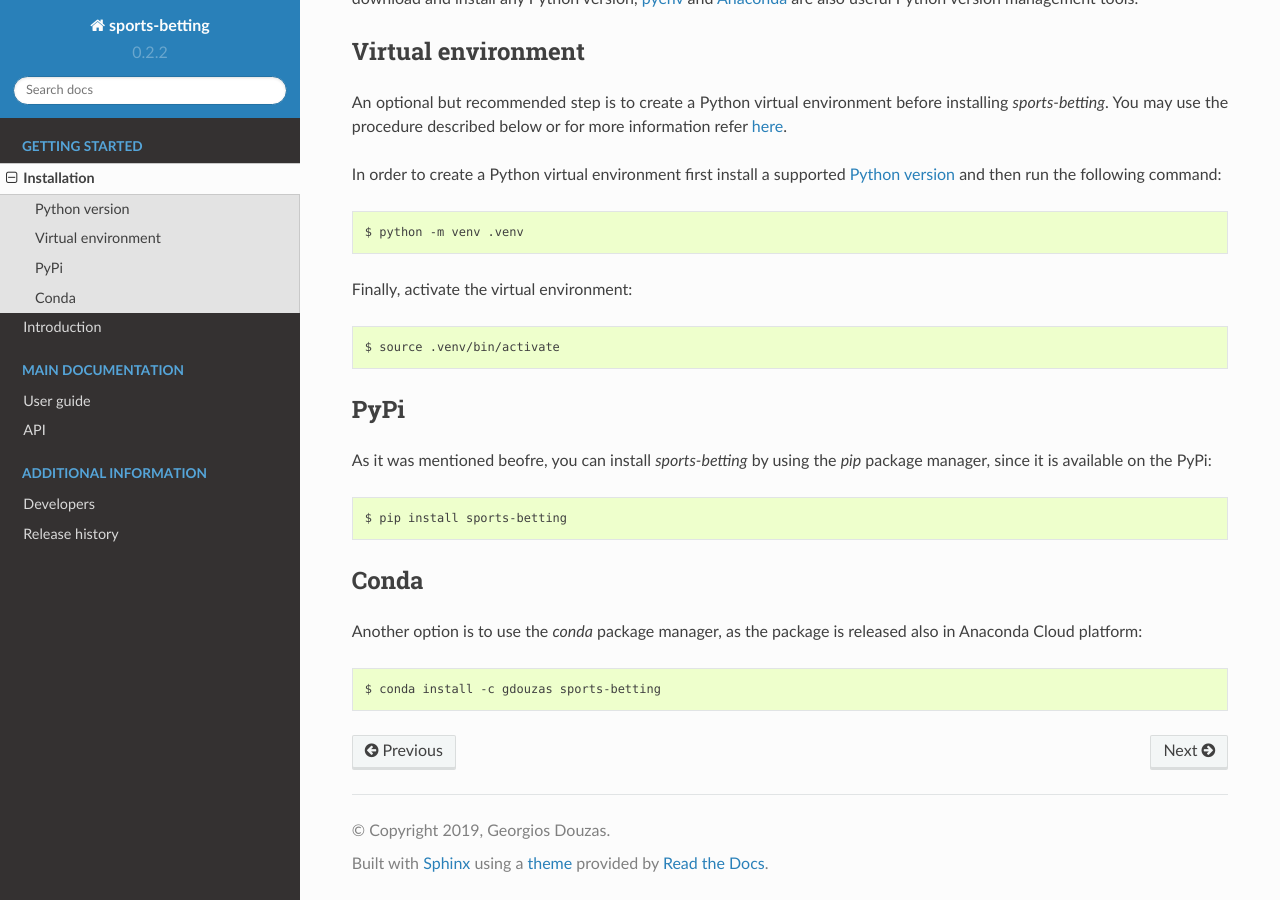
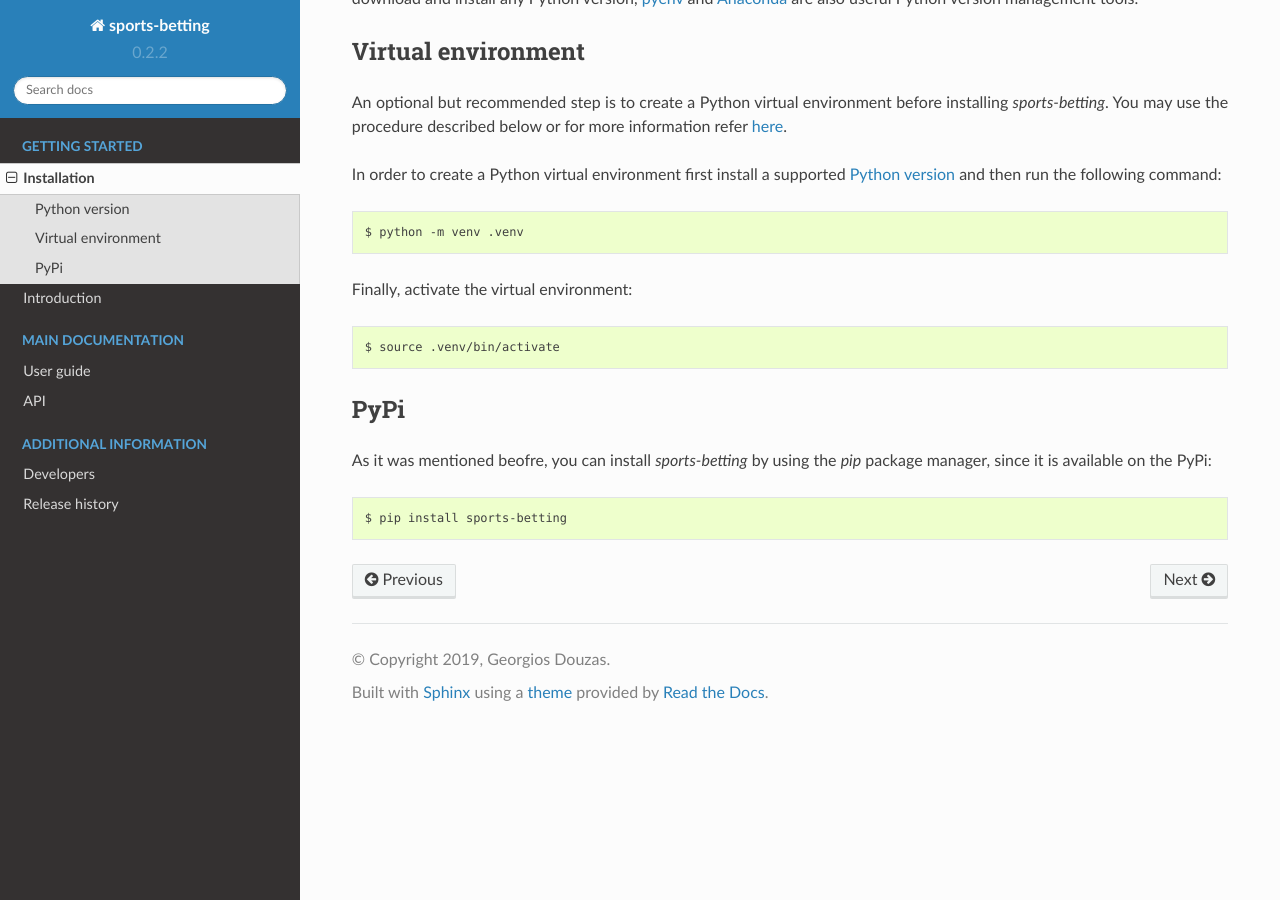
Before and after one commit to georgedouzas/sports-betting, a Sphinx documentation site: the page built from doc/getting_started/installation.rst, in a window 1280 px wide and 900 px high, scrolled down 578 px. Built offline with Sphinx 7.4.7 and the Read the Docs theme 2.0.0, drawn with Linux system fonts in a browser that asks for light colours; formulas are drawn with MathJax 3; pages that are not in the unit, such as notebooks, are missing from menus.

Commit message:
MNT Removed conda installation

```diff
--- a/README.rst
+++ b/README.rst
@@ -65,10 +65,6 @@
 
   pip install -U sports-betting
 
-The package is released also in Anaconda Cloud platform::
-
-  conda install -c gdouzas sports-betting
-
 *************
 Documentation
 *************
--- a/doc/getting_started/installation.rst
+++ b/doc/getting_started/installation.rst
@@ -56,12 +56,3 @@
 the `pip` package manager, since it is available on the PyPi::
 
    $ pip install sports-betting
-
-*****
-Conda
-*****
-
-Another option is to use the `conda` package manager, as the package is
-released also in Anaconda Cloud platform::
-
-   $ conda install -c gdouzas sports-betting
```
Also changed, not shown: 5 other files.
